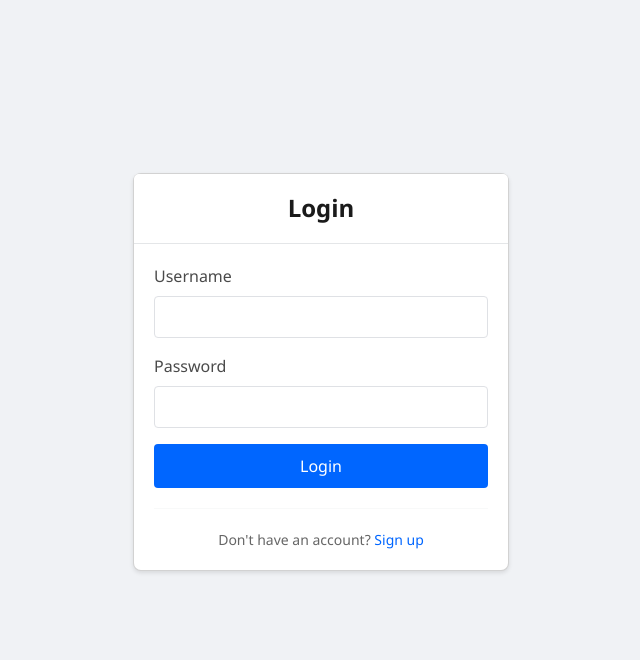
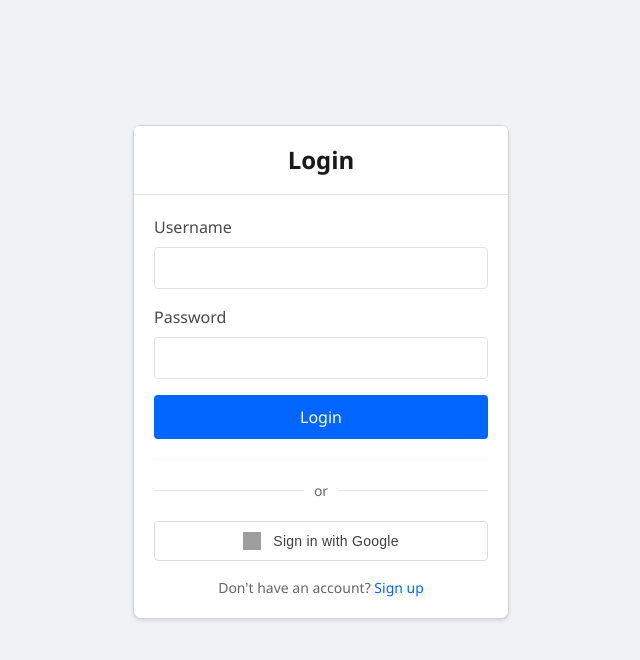
Before and after one commit to saken03/BookLang, a Django app: page /accounts/login/ in a window 1280 px wide. Shown: the part 56-716 px from the top of the page, without its empty margins (319-959 px from the left). Run offline with Django 5.2, Linux system fonts and the light colour scheme; some libraries are stand-ins or nearby versions; grey boxes are pictures that could not be loaded.

Commit message:
Google Auth added

```diff
--- a/bookland/urls.py
+++ b/bookland/urls.py
@@ -28,4 +28,6 @@ urlpatterns = [
     path('accounts/login/', pdf_views.login_view, name='login'),
     path('accounts/signup/', pdf_views.signup_view, name='signup'),
     path('accounts/logout/', pdf_views.logout_view, name='logout'),
+    # Social auth URLs
+    path('social-auth/', include('social_django.urls', namespace='social')),
 ] + static(settings.MEDIA_URL, document_root=settings.MEDIA_ROOT)
--- a/pdftranslate/templates/pdftranslate/login.html
+++ b/pdftranslate/templates/pdftranslate/login.html
@@ -323,6 +323,59 @@
             width: 100%;
             margin-bottom: 1rem;
         }
+
+        /* Google sign-in button styles */
+        .google-btn {
+            background-color: #ffffff;
+            border: 1px solid #dadce0;
+            border-radius: 4px;
+            color: #3c4043;
+            cursor: pointer;
+            display: flex;
+            align-items: center;
+            justify-content: center;
+            font-family: 'Google Sans', arial, sans-serif;
+            font-size: 14px;
+            font-weight: 500;
+            height: 40px;
+            letter-spacing: 0.25px;
+            margin-bottom: 16px;
+            padding: 0 12px;
+            text-align: center;
+            transition: background-color 0.3s;
+            width: 100%;
+        }
+
+        .google-btn:hover {
+            background-color: #f8f9fa;
+            border-color: #dadce0;
+        }
+
+        .google-btn img {
+            margin-right: 12px;
+            width: 18px;
+            height: 18px;
+        }
+
+        .divider {
+            display: flex;
+            align-items: center;
+            text-align: center;
+            margin: 20px 0;
+        }
+
+        .divider::before,
+        .divider::after {
+            content: '';
+            flex: 1;
+            border-bottom: 1px solid #e4e6e8;
+        }
+
+        .divider span {
+            padding: 0 10px;
+            color: #666;
+            font-size: 14px;
+        }
     </style>
 </head>
 <body>
@@ -416,6 +469,15 @@
                             </div>
                         </form>
                         <hr>
+                        <div class="divider">
+                            <span>or</span>
+                        </div>
+
+                        <a href="{% url 'social:begin' 'google-oauth2' %}" class="google-btn">
+                            <img src="https://www.gstatic.com/firebasejs/ui/2.0.0/images/auth/google.svg" alt="Google logo">
+                            Sign in with Google
+                        </a>
+
                         <p class="text-center">
                             Don't have an account? <a href="{% url 'signup' %}">Sign up</a>
                         </p>
--- a/requirements.txt
+++ b/requirements.txt
@@ -6,5 +6,7 @@ gunicorn>=21.2.0
 whitenoise>=6.5.0
 django-crispy-forms>=2.0
 crispy-bootstrap5>=0.7
-psycopg2-binary>=2.9.9  # For PostgreSQL support
-python-magic>=0.4.27    # For better file type detection
+psycopg2-binary>=2.9.9
+python-magic>=0.4.27
+social-auth-app-django>=5.4.0
+python-social-auth>=0.3.6
```
Also changed, not shown: bookland/settings.py (+49 -1 lines).
